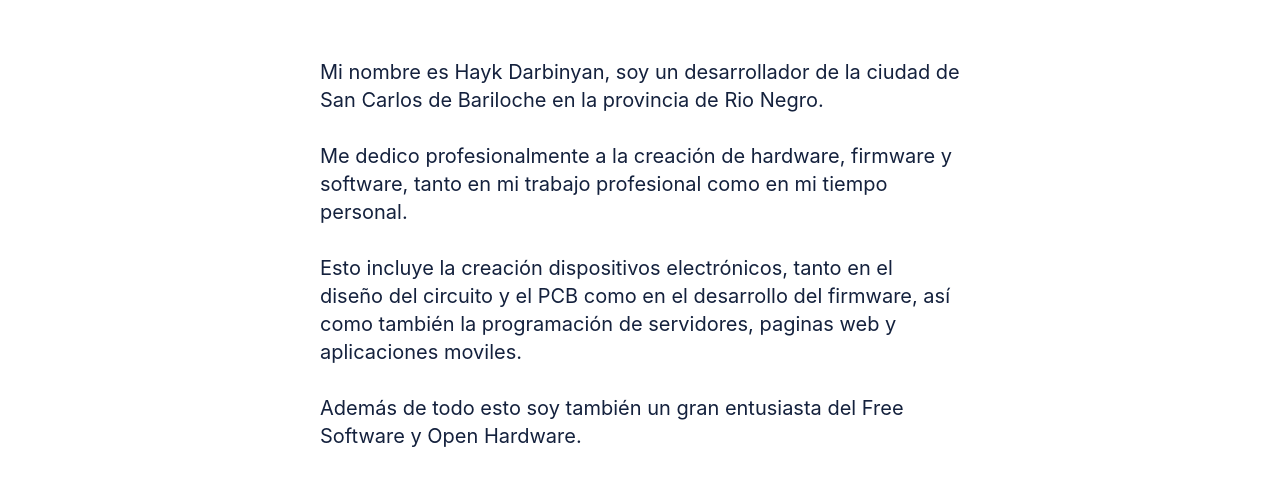
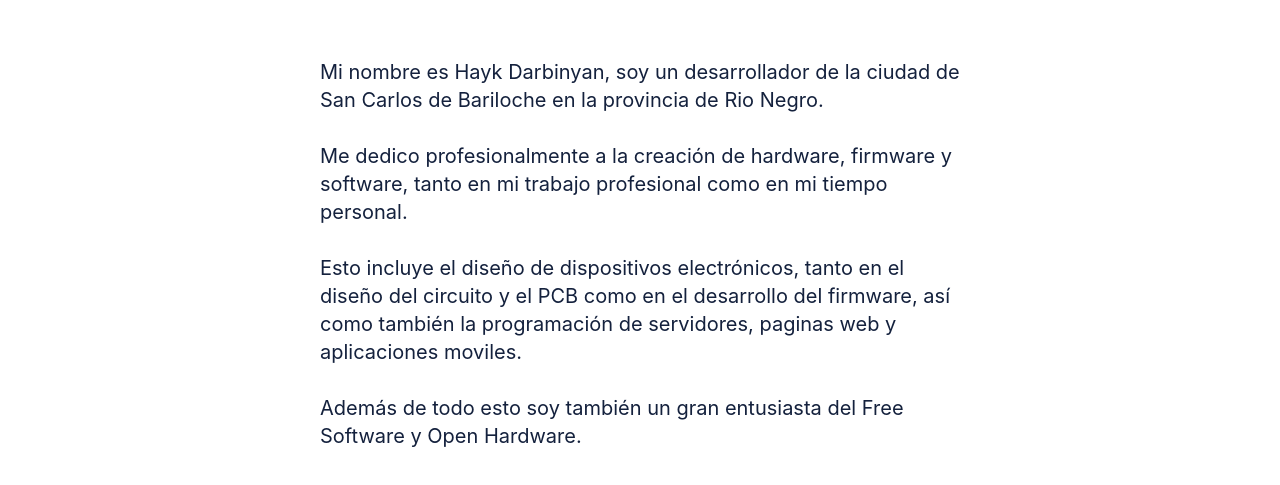
Before and after one commit to haykodarb/portfolio, a Next.js app: page / in a window 1280 px wide. Shown: the part 1804-2289 px from the top of the page. Built offline with nearby package versions, Linux system fonts and the light colour scheme.

Commit message:
Small change

```diff
--- a/src/components/AboutMe/index.js
+++ b/src/components/AboutMe/index.js
@@ -13,7 +13,7 @@ const AboutMe = () => {
 				mi trabajo profesional como en mi tiempo personal.
 				<br />
 				<br />
-				Esto incluye la creación dispositivos electrónicos, tanto en el diseño
+				Esto incluye el diseño de dispositivos electrónicos, tanto en el diseño
 				del circuito y el PCB como en el desarrollo del firmware, así como
 				también la programación de servidores, paginas web y aplicaciones
 				moviles.
```
